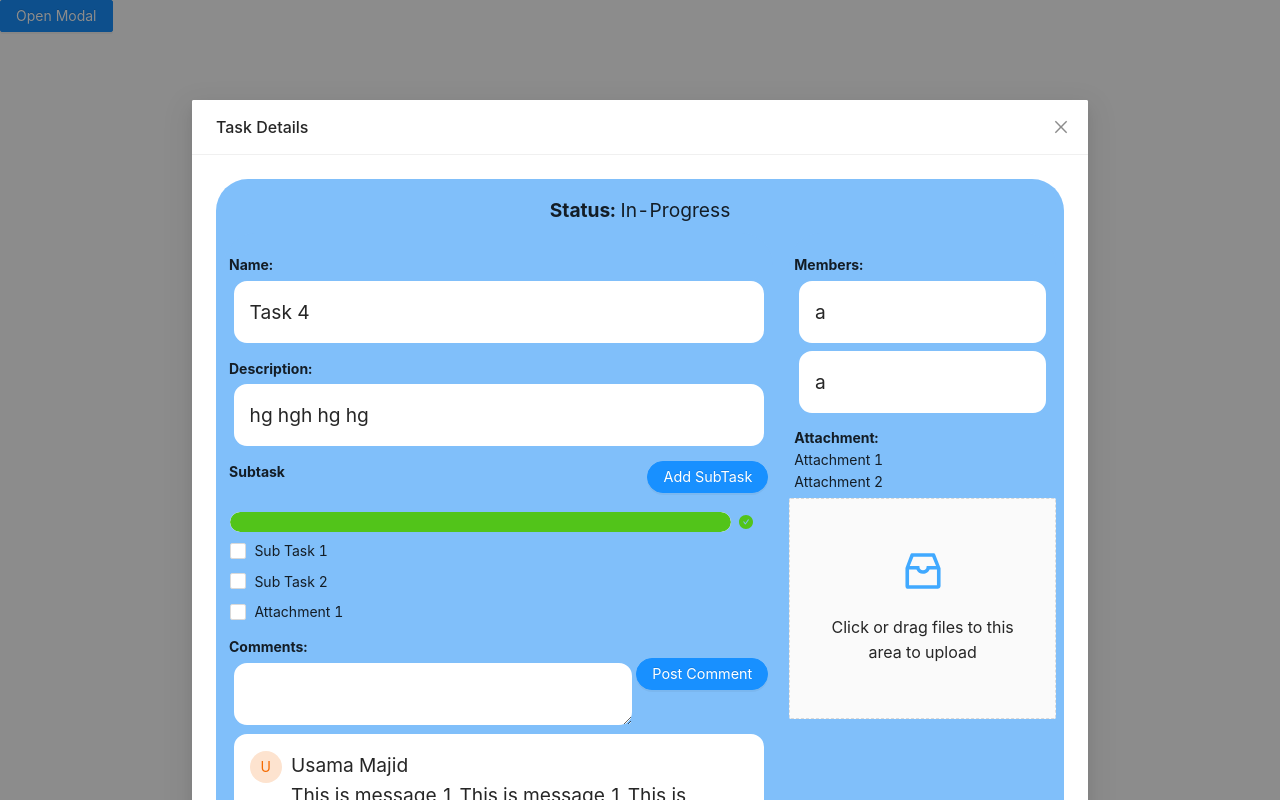
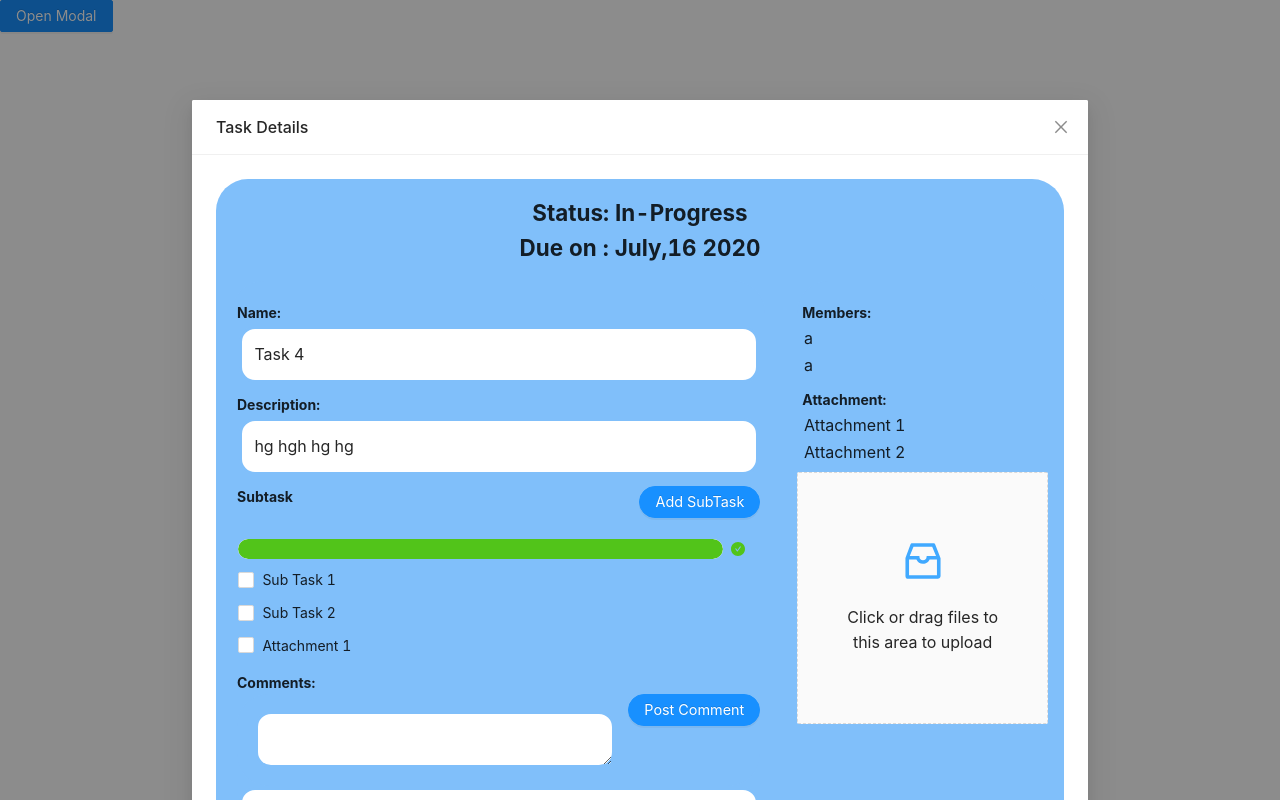
Before and after one commit to usamamajid6/ProManClient, a React (Create React App) app: page /viewTaskDetails in a window 1280 px wide. Built offline with nearby package versions, Linux system fonts and the light colour scheme.

Commit message:
Add COmment Done

```diff
--- /dev/null
+++ b/src/Actions/addCommentAction.js
@@ -0,0 +1,20 @@
+import server from "../ServerPath";
+import axios from "axios";
+export const ADD_COMMENT="ADD_COMMENT";
+
+export const addComment = (data) => async (dispatch) => {
+    const response = await axios({
+      method: "post",
+      url: `${server}/createNewComment`,
+      headers: {
+        "content-type": "application/json",
+      },
+      data: data,
+    });
+    console.log(response);
+
+    dispatch({
+      type: ADD_COMMENT,
+      payload: response.data,
+    });
+  };
--- a/src/App.jsx
+++ b/src/App.jsx
@@ -9,8 +9,8 @@ import Logout from "./components/Logout/logout";
 import Homepage from "./components/Homepage/Homepage";
 import "./App.css";
 import AddNewTask from "./components/AddNewTask/AddNewTask.jsx";
-import AddNewTaskList from "./components/AddNewTaskList/AddNewTaskList";
-import ViewTaskDetails from "./components/ViewTaskDetails/ViewTaskDetails";
+import AddNewTaskList from "./components/AddNewTaskList/AddNewTaskList.jsx";
+import ViewTaskDetails from "./components/ViewTaskDetails/ViewTaskDetails.jsx";
 class App extends Component {
   state = {};
   render() {
--- /dev/null
+++ b/src/Reducers/addCommentReducer.js
@@ -0,0 +1,12 @@
+import { ADD_COMMENT } from "../Actions/addCommentAction";
+
+const addCommentReducer=(state=null, action)=>{
+    switch (action.type) {
+        case ADD_COMMENT:
+          return action.payload;
+        default:
+          return state;
+      }
+}
+
+export default addCommentReducer;
--- a/src/Reducers/index.js
+++ b/src/Reducers/index.js
@@ -13,6 +13,7 @@ import addProject from "./addProjectReducer";
 import addTeam from "./addTeamReducer";
 import addTask from "./AddTaskReducer";
 import addTaskList from "./AddTaskListReducer";
+import addComment from "./addCommentReducer";
 
 export default combineReducers({
   counter,
@@ -28,4 +29,5 @@ export default combineReducers({
   addTeam,
   addTask,
   addTaskList,
+  addComment
 });
--- a/src/components/ViewTaskDetails/ViewTaskDetails.css
+++ b/src/components/ViewTaskDetails/ViewTaskDetails.css
@@ -8,7 +8,7 @@
 
 .viewTaskDetails .statusContainer {
   text-align: center;
-  font-size: 1.2rem;
+  font-size: 1.4rem;
 }
 
 .viewTaskDetails .otherContainers {
@@ -18,8 +18,8 @@
 .viewTaskDetails .innerContainers {
     margin: 0.1rem;
   border: solid;
-  padding: 1rem;
-  font-size: 1.2rem;
+  padding: 0.8rem;
+  font-size: 1rem;
   border-color: #80bffa;
   border-radius: 1rem;
   background-color: white;
@@ -35,15 +35,20 @@
 }
 
 .viewTaskDetails .colDesign{
-    padding: 0.5rem;
+    padding: 1rem;
 }
 
 .viewTaskDetails .subTaskDesign{
     padding: 0.4rem;
     color: white;
-    font-size: 1.2rem;
+    font-size: 1.3rem;
 }
 
 .viewTaskDetails .draggerDesign{
-    padding: 2rem;
+    padding: 3rem;
 }
+
+.viewTaskDetails .membersAttachmentDesign{
+    margin: 0.1rem;
+  font-size: 1rem;
+}
--- a/src/components/ViewTaskDetails/ViewTaskDetails.js
+++ b/src/components/ViewTaskDetails/ViewTaskDetails.jsx
@@ -9,9 +9,12 @@ import {
   Checkbox,
   Progress,
   Input,
+  Form,
+  message,
 } from "antd";
+import { connect } from "react-redux";
 import { InboxOutlined } from "@ant-design/icons";
-
+import { addComment } from "../../Actions/addCommentAction";
 import "./ViewTaskDetails.css";
 
 const { TextArea } = Input;
@@ -198,13 +201,27 @@ class ViewTaskDetails extends Component {
     console.log(`checked = ${e.target.checked}`);
   }
 
-  postComment() {
-    console.log("You posted a comment..!");
-  }
-
   addSubTask() {
     console.log("Task will be added later..!");
   }
+
+  onFinish = async (values) => {
+    console.log(values);
+    let data = {
+      message: values.comment,
+      member_id:1,
+      task_id:1,
+    };
+
+    try {
+      await this.props.addComment(data);
+      let response = this.props.response;
+      console.log(response);
+      message.success(response.message);
+    } catch (error) {
+      message.error("Some Problem Occur!");
+    }
+  };
 
   render() {
     return (
@@ -222,7 +239,15 @@ class ViewTaskDetails extends Component {
           <Row className="viewTaskDetails">
             <Col span={24} className="statusContainer">
               <b>Status:</b>{" "}
-              <span style={{ textTransform: "capitalize" }}>{data.status}</span>
+              <span style={{ textTransform: "capitalize" }}>
+                <b> {data.status}</b>{" "}
+              </span>
+            </Col>
+            <Col span={24} className="statusContainer">
+              <span>
+                {" "}
+                <b>{data.due_on}</b>
+              </span>
             </Col>
             <Col span={16} className="colDesign">
               <Row className="viewTaskDetails">
@@ -265,21 +290,36 @@ class ViewTaskDetails extends Component {
                 </Col>
                 <Col span={24} className="otherContainers">
                   <b>Comments: </b>
+
+                  <Form
+                    name="add_new_comment"
+                    className="addTaskListContainer"
+                    initialValues={{
+                      remember: true,
+                    }}
+                    onFinish={this.onFinish}
+                  >
                     <Row>
                       <Col span={18}>
+                        <Form.Item
+                          className="formItemAddTaskList"
+                          name="comment"
+                        >
                           <TextArea rows={1} className="innerContainers" />
+                        </Form.Item>
                       </Col>
 
                       <Col span={6}>
                         <Button
                           type="primary"
+                          htmlType="submit"
                           className="buttonStyle"
-                        onClick={this.postComment}
                         >
                           Post Comment
                         </Button>
                       </Col>
                     </Row>
+                  </Form>
 
                   {data.comments.map((comments, index) => (
                     <Row className="innerContainers">
@@ -309,7 +349,7 @@ class ViewTaskDetails extends Component {
                 <Col span="24" className="otherContainers">
                   <b>Members: </b>
                   {data.members.map((members, index) => (
-                    <Col span="24" className="innerContainers">
+                    <Col span="24" className="membersAttachmentDesign">
                       {members.name}
                     </Col>
                   ))}
@@ -318,12 +358,19 @@ class ViewTaskDetails extends Component {
                 <Col className="otherContainers">
                   <b>Attachment: </b>{" "}
                   {data.attachments.map((attachments, index) => (
-                    <Col> {attachments.name} </Col>
+                    <Col className="membersAttachmentDesign">
+                      {" "}
+                      {attachments.name}{" "}
+                    </Col>
                   ))}
                 </Col>
 
                 <Col>
-                  <Upload.Dragger name="files" action="/upload.do" className="draggerDesign">
+                  <Upload.Dragger
+                    name="files"
+                    action="/upload.do"
+                    className="draggerDesign"
+                  >
                     <p className="ant-upload-drag-icon">
                       <InboxOutlined />
                     </p>
@@ -341,4 +388,11 @@ class ViewTaskDetails extends Component {
   }
 }
 
+const mapStateToProps = (state) => ({
+  response: state.addComment,
+});
+
+const mapDispatchToProps = { addComment };
+ViewTaskDetails = connect(mapStateToProps, mapDispatchToProps)(ViewTaskDetails);
+
 export default ViewTaskDetails;
```
Also changed, not shown: src/components/AddNewTaskList/AddNewTaskList.jsx (renamed from src/components/AddNewTaskList/AddNewTaskList.js). Lines whose indentation alone changed are shown as unchanged.
